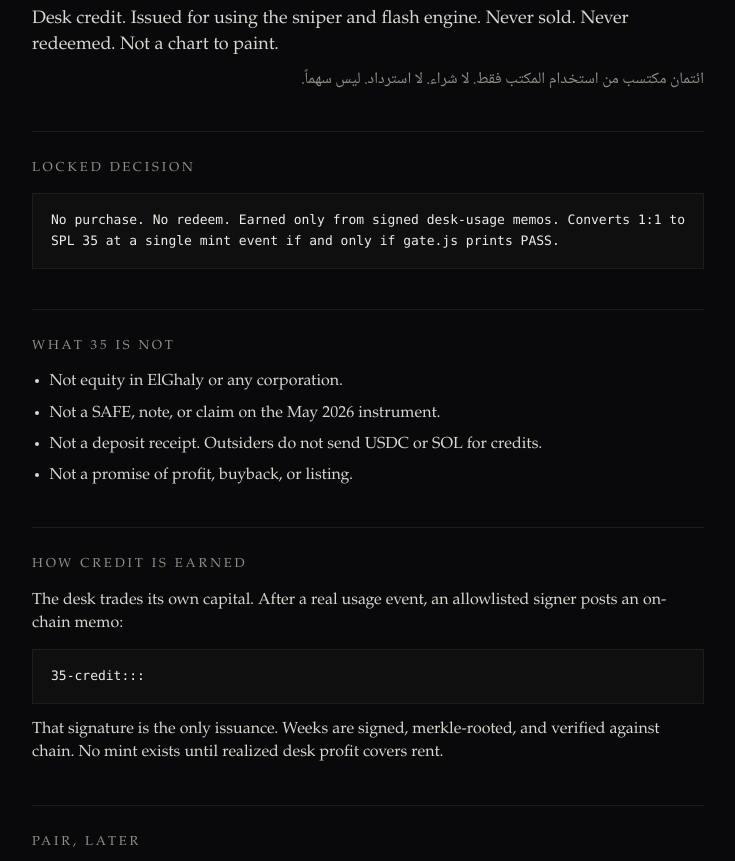
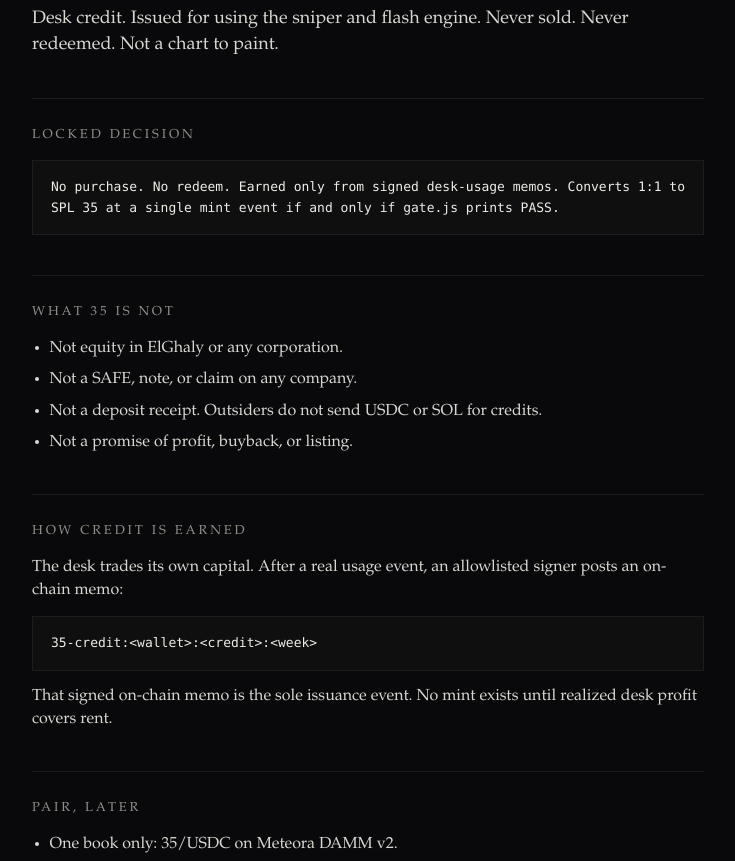
Before and after one commit to Alarm2024/35, a plain HTML site: page index.html in a window 1280 px wide. Shown: the part 228-1089 px from the top of the page, without its empty margins (272-1007 px from the left). Drawn offline with Linux system fonts and the light colour scheme.

Commit message:
fix: Pages FIX-1–5 + English-only (no Arabic)
* fix: apply CURSOR-1 through CURSOR-5 audit fixes

- Remove Pages enablement block; disable cancel-in-progress
- Escape memo placeholders; align credit field with RULES.md
- Honesty: memo signature is sole issuance (no merkle claims)
- Brand wordmark 35; SAFE claim scoped to any company
- Add noindex until jurisdiction is set in protocol.json

Co-authored-by: 35 <Alarm2024@users.noreply.github.com>

* fix: remove all Arabic from public page (English only)

- Delete Arabic hero paragraph under desk-credit lede
- Remove unused .ar RTL/Arabic-font CSS rule
- Per owner: English-only in all shipped public copy

Co-authored-by: 35 <Alarm2024@users.noreply.github.com>

---------

Co-authored-by: Cursor Agent <cursoragent@cursor.com>
Co-authored-by: 35 <Alarm2024@users.noreply.github.com>

```diff
--- a/index.html
+++ b/index.html
@@ -3,6 +3,8 @@
 <head>
   <meta charset="utf-8" />
   <meta name="viewport" content="width=device-width, initial-scale=1" />
+  <!-- Remove noindex only when jurisdiction is non-empty in protocol.json, per RULES.md. -->
+  <meta name="robots" content="noindex, nofollow" />
   <title>35 — earned desk credit</title>
   <meta name="description" content="35 is earned from using the desk. It is not sold. It is not redeemable. It is not equity." />
   <meta name="theme-color" content="#09090b" />
@@ -43,7 +45,6 @@
     }
     h1 { font-weight: 500; font-size: 42px; letter-spacing: -0.03em; margin: 36px 0 12px; }
     .lede { color: var(--stone); font-size: 18px; max-width: 34em; }
-    .ar { direction: rtl; font-family: "SF Arabic", "Noto Naskh Arabic", serif; color: var(--sage); margin-top: 10px; font-size: 16px; }
     section { margin-top: 40px; padding-top: 28px; border-top: 1px solid var(--line); }
     h2 { font-size: 13px; letter-spacing: 0.22em; text-transform: uppercase; color: var(--sage); font-weight: 500; margin-bottom: 14px; }
     p, li { color: var(--stone); font-size: 16px; }
@@ -83,13 +84,12 @@
           </g>
           <rect x="11" y="27.25" width="10" height="1" fill="#8d9188"/>
         </svg>
-        <span class="word">ElGhaly</span>
+        <span class="word">35</span>
       </a>
       <div class="status" id="status">pre-mint · earned-only</div>
     </header>
     <h1>35</h1>
     <p class="lede">Desk credit. Issued for using the sniper and flash engine. Never sold. Never redeemed. Not a chart to paint.</p>
-    <p class="ar">ائتمان مكتسب من استخدام المكتب فقط. لا شراء. لا استرداد. ليس سهماً.</p>
     <section>
       <h2>Locked decision</h2>
       <p class="rule">No purchase. No redeem. Earned only from signed desk-usage memos. Converts 1:1 to SPL 35 at a single mint event if and only if gate.js prints PASS.</p>
@@ -98,7 +98,7 @@
       <h2>What 35 is not</h2>
       <ul>
         <li>Not equity in ElGhaly or any corporation.</li>
-        <li>Not a SAFE, note, or claim on the May 2026 instrument.</li>
+        <li>Not a SAFE, note, or claim on any company.</li>
         <li>Not a deposit receipt. Outsiders do not send USDC or SOL for credits.</li>
         <li>Not a promise of profit, buyback, or listing.</li>
       </ul>
@@ -106,8 +106,8 @@
     <section>
       <h2>How credit is earned</h2>
       <p>The desk trades its own capital. After a real usage event, an allowlisted signer posts an on-chain memo:</p>
-      <p class="rule" style="margin-top:14px">35-credit:<wallet>:<amount>:<week></p>
-      <p style="margin-top:14px">That signature is the only issuance. Weeks are signed, merkle-rooted, and verified against chain. No mint exists until realized desk profit covers rent.</p>
+      <p class="rule" style="margin-top:14px">35-credit:&lt;wallet&gt;:&lt;credit&gt;:&lt;week&gt;</p>
+      <p style="margin-top:14px">That signed on-chain memo is the sole issuance event. No mint exists until realized desk profit covers rent.</p>
     </section>
     <section>
       <h2>Pair, later</h2>
```
Also changed, not shown: 1 other file.
